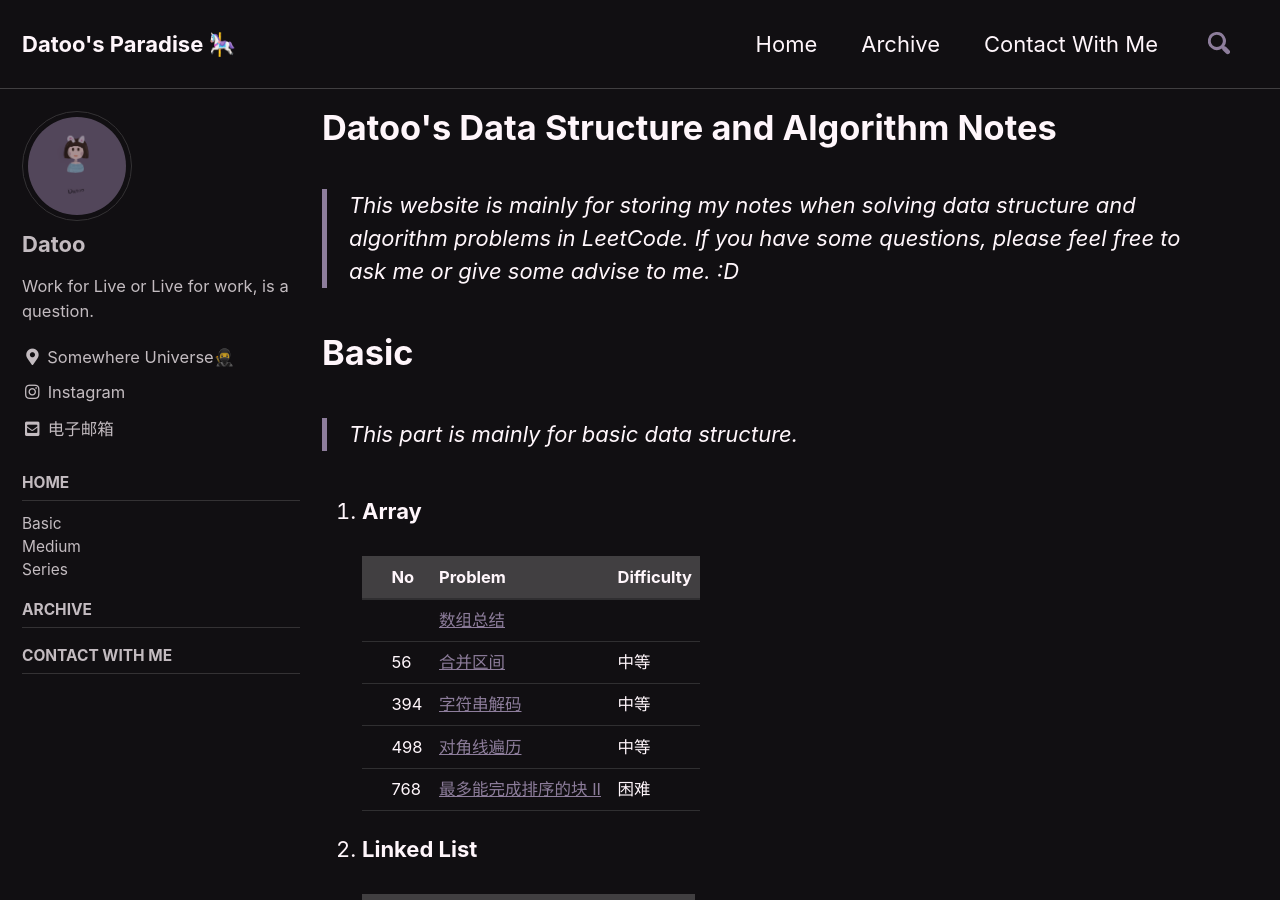
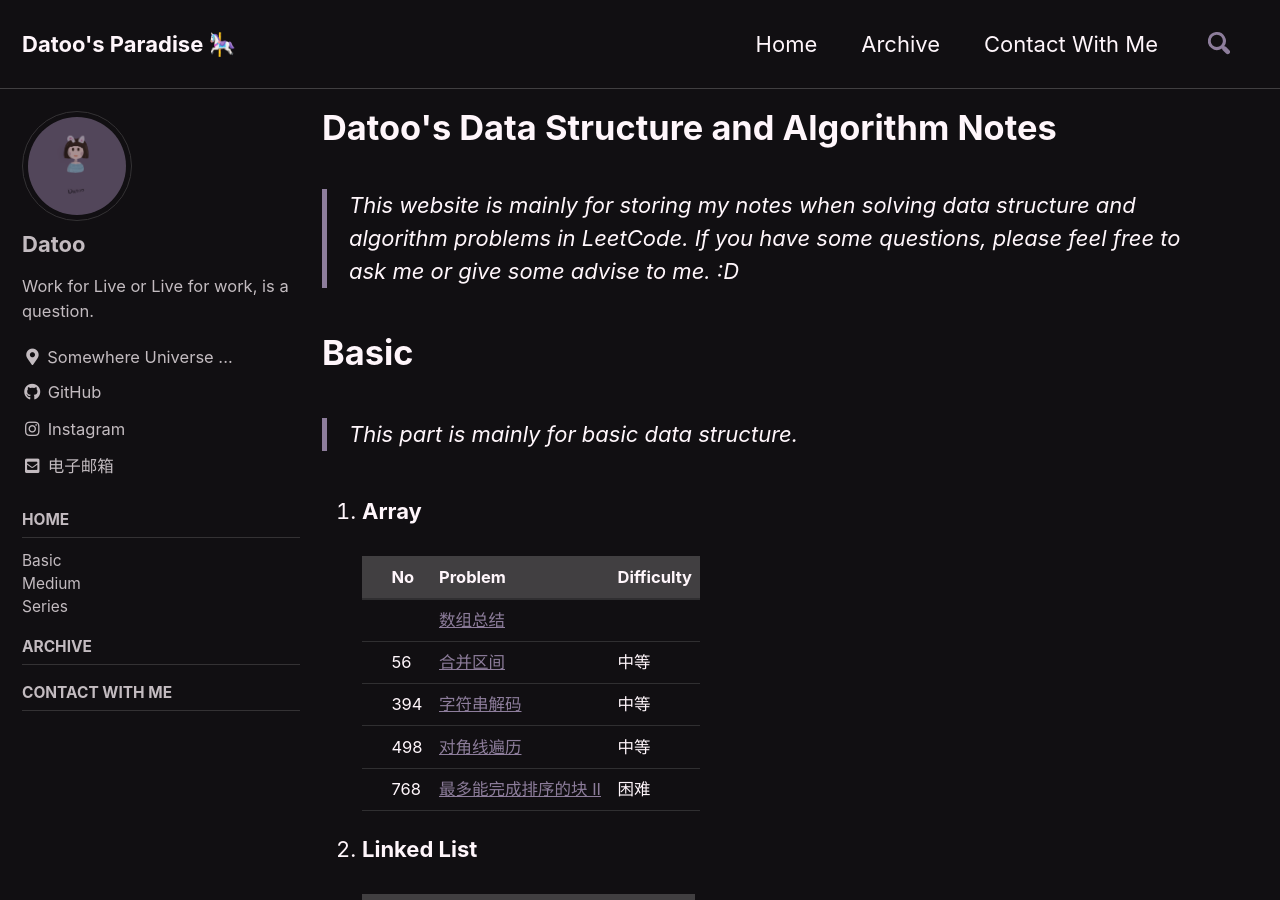
Before and after one commit to DaToo-J/DaToo-J.GitHub.io, a Jekyll site: the page built from index.md, in a window 1280 px wide and 900 px high. Built offline with Jekyll 4.4.1, drawn with Linux system fonts in a browser that asks for light colours; cached includes are drawn as plain includes; comment, search, counter and statistics services are not loaded.

Commit message:
edit config.yml

```diff
--- a/_config.yml
+++ b/_config.yml
@@ -85,6 +85,8 @@ social:
   type                   : # Person or Organization (defaults to Person)
   name                   : # If the user or organization name differs from the site's name
   links: # An array of links to social media profiles
+    - "https://www.instagram.com/hellodatoo/"
+    - "https://github.com/DaToo-J"
 
 # Analytics
 analytics:
@@ -99,7 +101,7 @@ author:
   name             : "Datoo"
   avatar           : /assets/images/photo.jpg # path of avatar image, e.g. "/assets/images/bio-photo.jpg"
   bio              : "Work for Live or Live for work, is a question."
-  location         : "Somewhere Universe🥷"
+  location         : "Somewhere Universe ..."
   email            : "oatmilk@yeah.net"
   links:
     - label: "Email"
@@ -116,7 +118,7 @@ author:
       # url: "https://facebook.com/"
     - label: "GitHub"
       icon: "fab fa-fw fa-github"
-      # url: "https://github.com/"
+      url: "https://github.com/DaToo-J"
     - label: "Instagram"
       icon: "fab fa-fw fa-instagram"
       url: "https://www.instagram.com/hellodatoo/"
```
